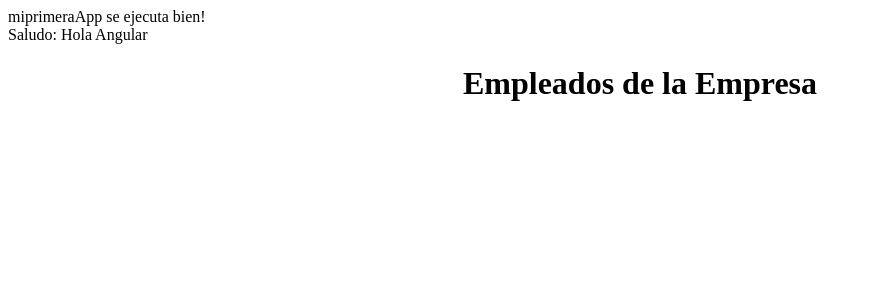
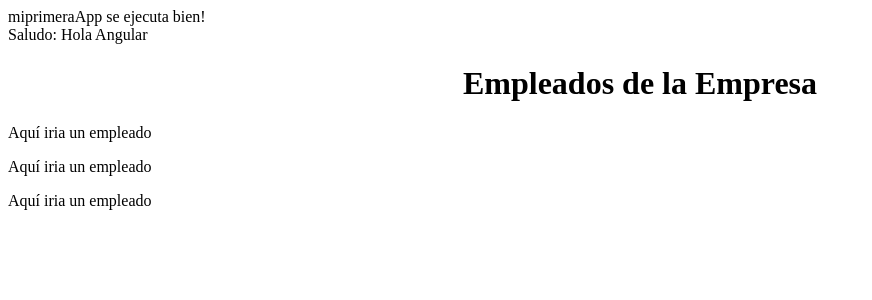
Before and after one commit to ampinkus/pildoras_informaticas_angular, an Angular app in the folder miprimeraApp/: page / in a window 1280 px wide. Shown: the top 300 px of the page, without its empty margins (0-872 px from the left). Built offline with nearby package versions, Linux system fonts and the light colour scheme.

Commit message:
Incluir empleados

```diff
--- a/miprimeraApp/src/app/app.component.html
+++ b/miprimeraApp/src/app/app.component.html
@@ -4,3 +4,4 @@
  <br>
  <!-- Invoco el componente empleados a través de su selector -->
  <app-empleados></app-empleados>
+<br>
--- a/miprimeraApp/src/app/app.module.ts
+++ b/miprimeraApp/src/app/app.module.ts
@@ -4,10 +4,12 @@ import { BrowserModule } from '@angular/platform-browser';
 // debo importar el método AppComponent para declarar que es el método que da arranque a la página WEB en bootstrap:
 import { AppComponent } from './app.component';
 import { EmpleadosComponent } from './empleados/empleados.component';
+import { EmpleadoComponent } from './empleado/empleado.component';
 @NgModule({
   declarations: [
     AppComponent,
-    EmpleadosComponent
+    EmpleadosComponent,
+    EmpleadoComponent
   ],
   imports: [
     BrowserModule
--- /dev/null
+++ b/miprimeraApp/src/app/empleado/empleado.component.html
@@ -0,0 +1 @@
+<p>Aquí iria un empleado</p>
--- /dev/null
+++ b/miprimeraApp/src/app/empleado/empleado.component.ts
@@ -0,0 +1,15 @@
+import { Component, OnInit } from '@angular/core';
+
+@Component({
+  selector: 'app-empleado',
+  templateUrl: './empleado.component.html',
+  styleUrls: ['./empleado.component.css']
+})
+export class EmpleadoComponent implements OnInit {
+
+  constructor() { }
+
+  ngOnInit(): void {
+  }
+
+}
--- a/miprimeraApp/src/app/empleados/empleados.component.html
+++ b/miprimeraApp/src/app/empleados/empleados.component.html
@@ -1 +1,5 @@
 <h1>Empleados de la Empresa</h1>
+<!-- Invoco el componente empleado a través de su selector -->
+<app-empleado></app-empleado>
+<app-empleado></app-empleado>
+<app-empleado></app-empleado>
```
Also changed, not shown: miprimeraApp/src/app/empleado/empleado.component.css (added), 1 other file (tests, documents, lock files or other folders).
